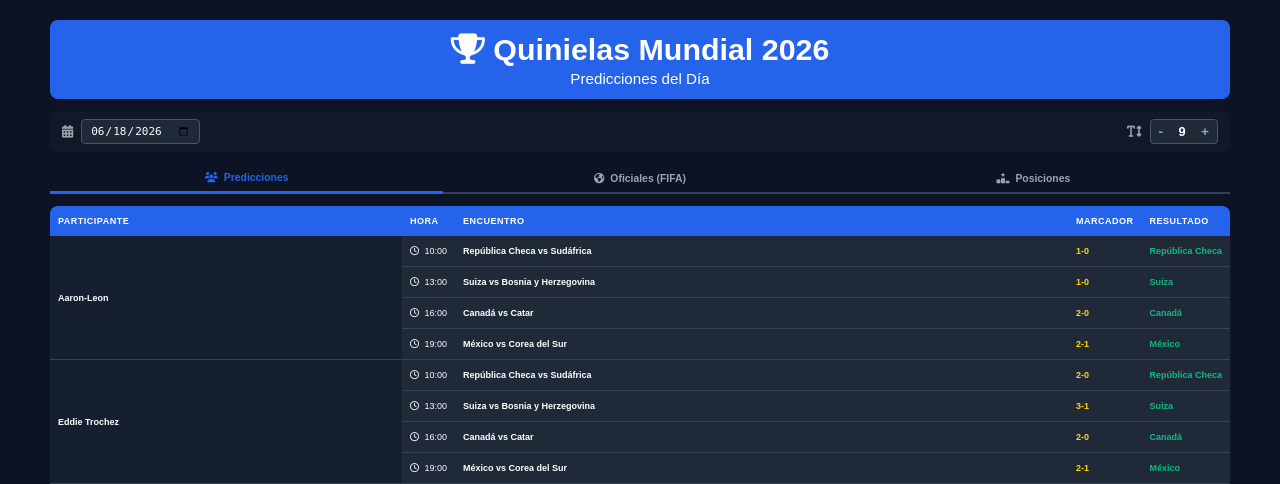
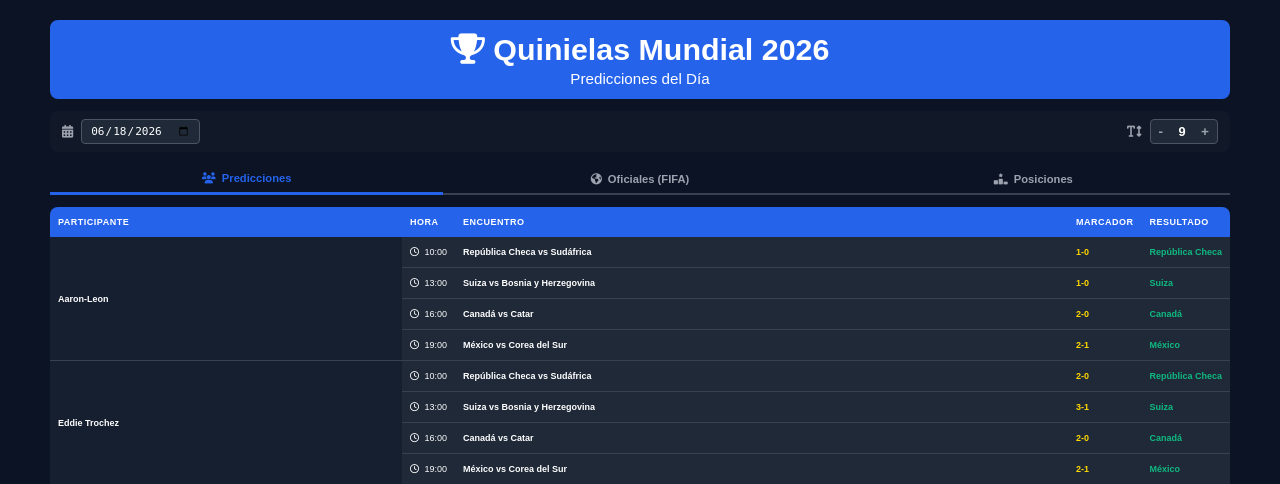
Before and after one commit to eddietrochez/WorldCup-Results, a Flask app: page / in a window 1280 px wide. Shown: the top 484 px of the page. Run offline with Flask 3, Linux system fonts and the light colour scheme.

Commit message:
Increase font size from 0.65em to 0.70em

```diff
--- a/templates/index.html
+++ b/templates/index.html
@@ -121,7 +121,7 @@
             border: none;
             color: #9ca3af;
             padding: 8px 12px;
-            font-size: 0.65em;
+            font-size: 0.70em;
             font-weight: bold;
             cursor: pointer;
             transition: all 0.3s;
```
